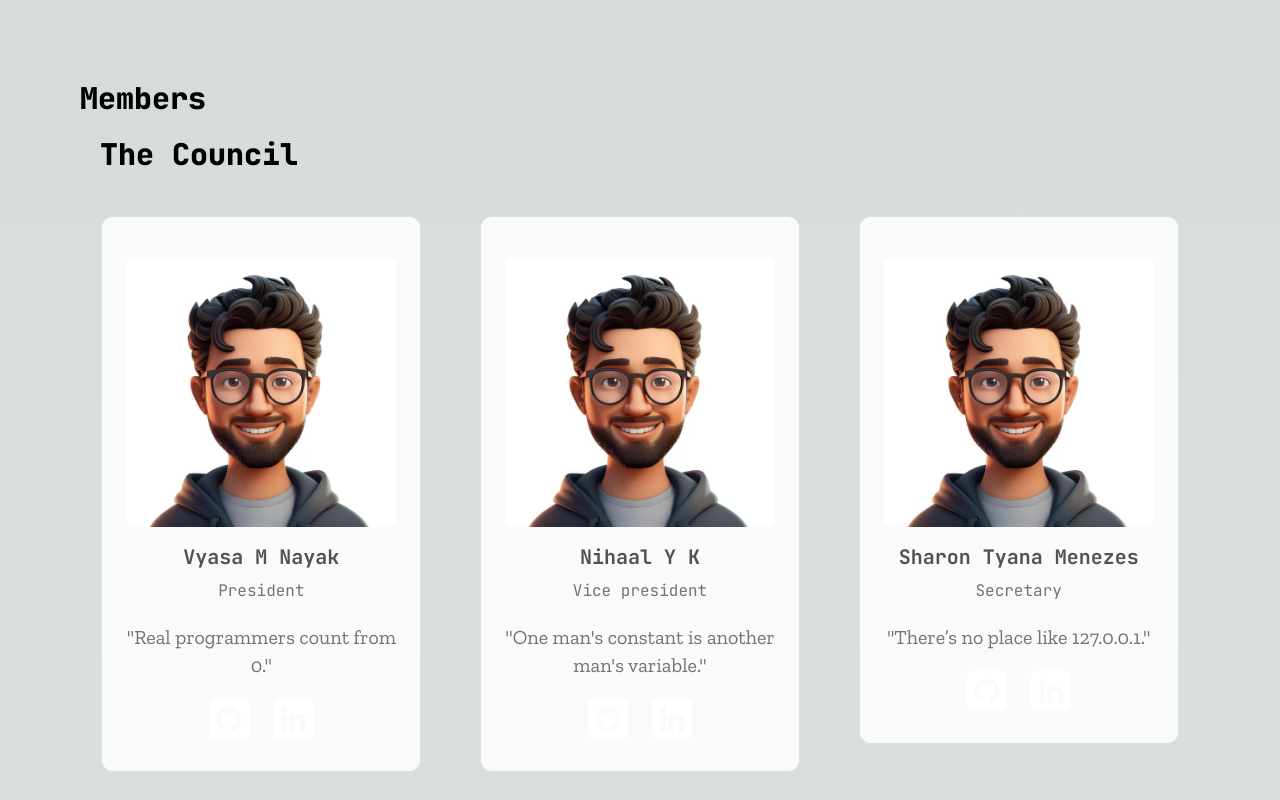
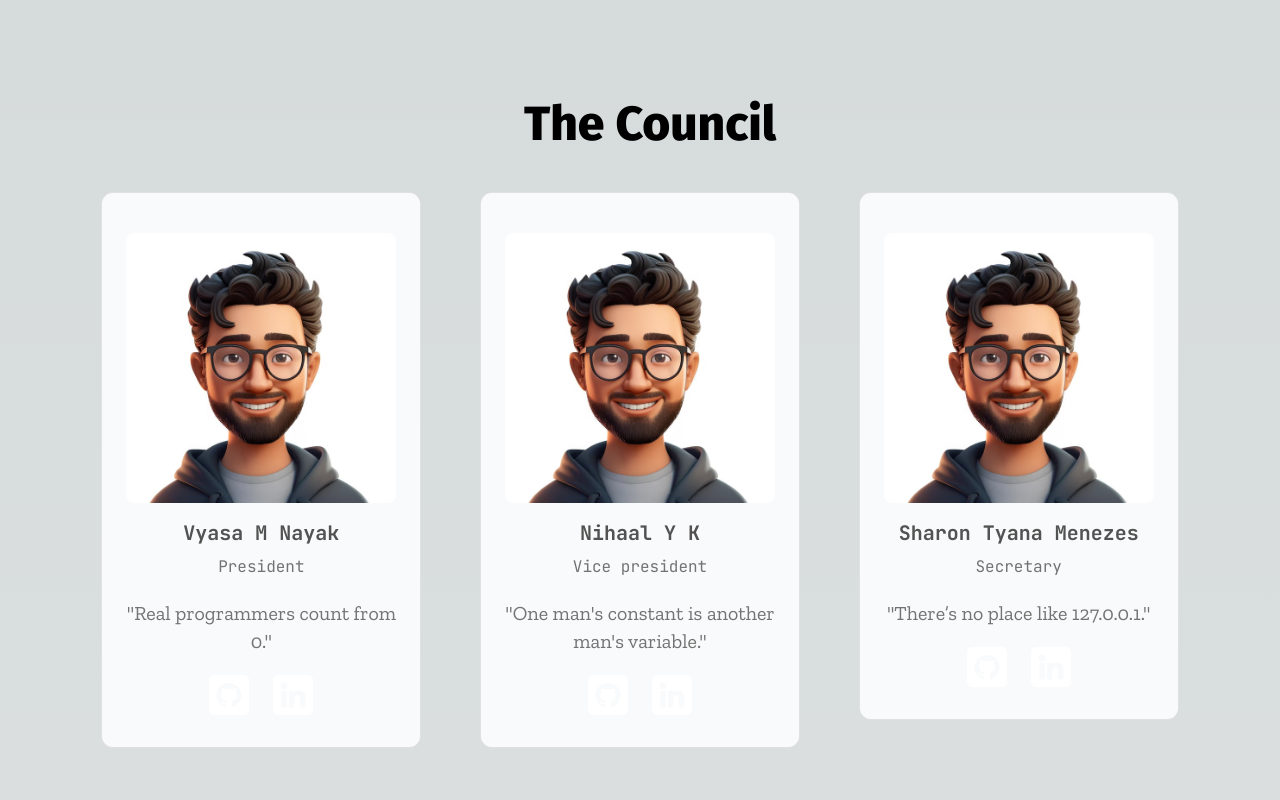
Before and after one commit to sceptix-club/website, a Next.js app: page /members in a window 1280 px wide. Shown: the top 800 px of the page. Built offline with nearby package versions, Linux system fonts and the light colour scheme.

Commit message:
update:members page

```diff
--- a/src/app/members/page.tsx
+++ b/src/app/members/page.tsx
@@ -1,30 +1,32 @@
 import { MemberCard } from "@/components/MemberCard";
 import React from "react";
-import {council , members} from "@/data/members"
-import { CouncilMemberType,MemberType } from "@/types";
+import { council, members } from "@/data/members";
+import { CouncilMemberType, MemberType } from "@/types";
 
 type Props = {};
 
 const Members = (props: Props) => {
   return (
     <>
-      <div className="p-20 font-jetbrains">
-        <h1 className="text-3xl font-extrabold ">Members</h1>
-        <div>
-          <h1 className="text-3xl font-extrabold mt-5 ml-5">The Council</h1>
-          {/* <CouncilCard /> */}
-          <div className="grid grid-cols-1 md:grid-cols-2 xl:grid-cols-3 gap-4 mt-1">
-            {council.map((member : CouncilMemberType) => (
+      <div className="md:p-20 p-5 font-jetbrains">
+        <div className="">
+          <h1 className="md:text-5xl text-3xl font-extrabold mt-5 md:ml-5 justify-center text-center font-fira_sans">
+            The Council
+          </h1>
+          <div className="grid grid-cols-1 md:grid-cols-2 xl:grid-cols-3 gap-4 mt-1 auto-rows-max ">
+            {council.map((member: CouncilMemberType) => (
               <div key={member.id}>
-                <MemberCard {...member}/>
+                <MemberCard {...member} />
               </div>
             ))}
           </div>
         </div>
         <div>
-          <h1 className="text-3xl font-extrabold ">The Members</h1>
+          <h1 className="md:text-5xl text-3xl font-extrabold mt-5 md:ml-5 justify-center text-center font-fira_sans">
+            The Members
+          </h1>
           <div className="grid grid-cols-1 sm:grid-cols-2 md:grid-cols-3 gap-4 mt-1">
-            {members.map((member :MemberType) => (
+            {members.map((member: MemberType) => (
               <div key={member.id}>
                 <MemberCard {...member} />
               </div>
--- a/src/components/MemberCard.tsx
+++ b/src/components/MemberCard.tsx
@@ -4,8 +4,7 @@ import Image from "next/image";
 import React from "react";
 import { CardBody, CardContainer, CardItem } from "./ui/3dCard";
 import Link from "next/link";
-import {githubPrefix} from "@/lib/helper"
-
+import { githubPrefix } from "@/lib/helper";
 
 export function MemberCard({
   id,
@@ -26,7 +25,7 @@ export function MemberCard({
 }) {
   return (
     <CardContainer className="inter-var w-80">
-            <CardBody className="bg-gray-50 relative group/card flex flex-col dark:hover:shadow-2xl dark:hover:shadow-emerald-500/[0.1] dark:bg-black dark:border-white/[0.2] border-black/[0.1] w-auto sm:w-[30rem] h-auto rounded-xl p-6 border text-center align-middle items-center ">
+      <CardBody className="bg-gray-50 relative group/card flex flex-col dark:hover:shadow-2xl dark:hover:shadow-emerald-500/[0.1] dark:bg-black dark:border-white/[0.2] border-black/[0.1] w-auto sm:w-[30rem] h-full rounded-xl p-6 border text-center align-middle items-center ">
         <CardItem translateZ="80" className="w-full mt-4">
           <Image
             src="/icon1.avif"
@@ -37,7 +36,7 @@ export function MemberCard({
           />
         </CardItem>
         <CardItem
-                    translateZ="60"
+          translateZ="80"
           as="h1"
           className="text-xl font-bold text-neutral-600 dark:text-white mt-4 text-center"
         >
@@ -46,7 +45,7 @@ export function MemberCard({
         {designation && (
           <CardItem
             as="p"
-                        translateZ="50"
+            translateZ="70"
             className="text-neutral-500 text-md max-w-sm mt-2 dark:text-neutral-300"
           >
             {designation}
@@ -54,12 +53,12 @@ export function MemberCard({
         )}
         <CardItem
           as="p"
-                    translateZ="40"
+          translateZ="70"
           className="text-neutral-500 text-xl max-w-sm dark:text-neutral-300 font-zilla mt-5"
         >
           &quot;{quote}&quot;
         </CardItem>
-                <CardItem translateZ="30" className="justify-between mt-5 flex">
+        <CardItem translateZ="80" className="justify-between mt-5 flex">
           <Link href={`${githubPrefix}/${github_username}`}>
             <Image
               src="/icons/github.png"
```
Lines whose indentation alone changed are shown as unchanged.
